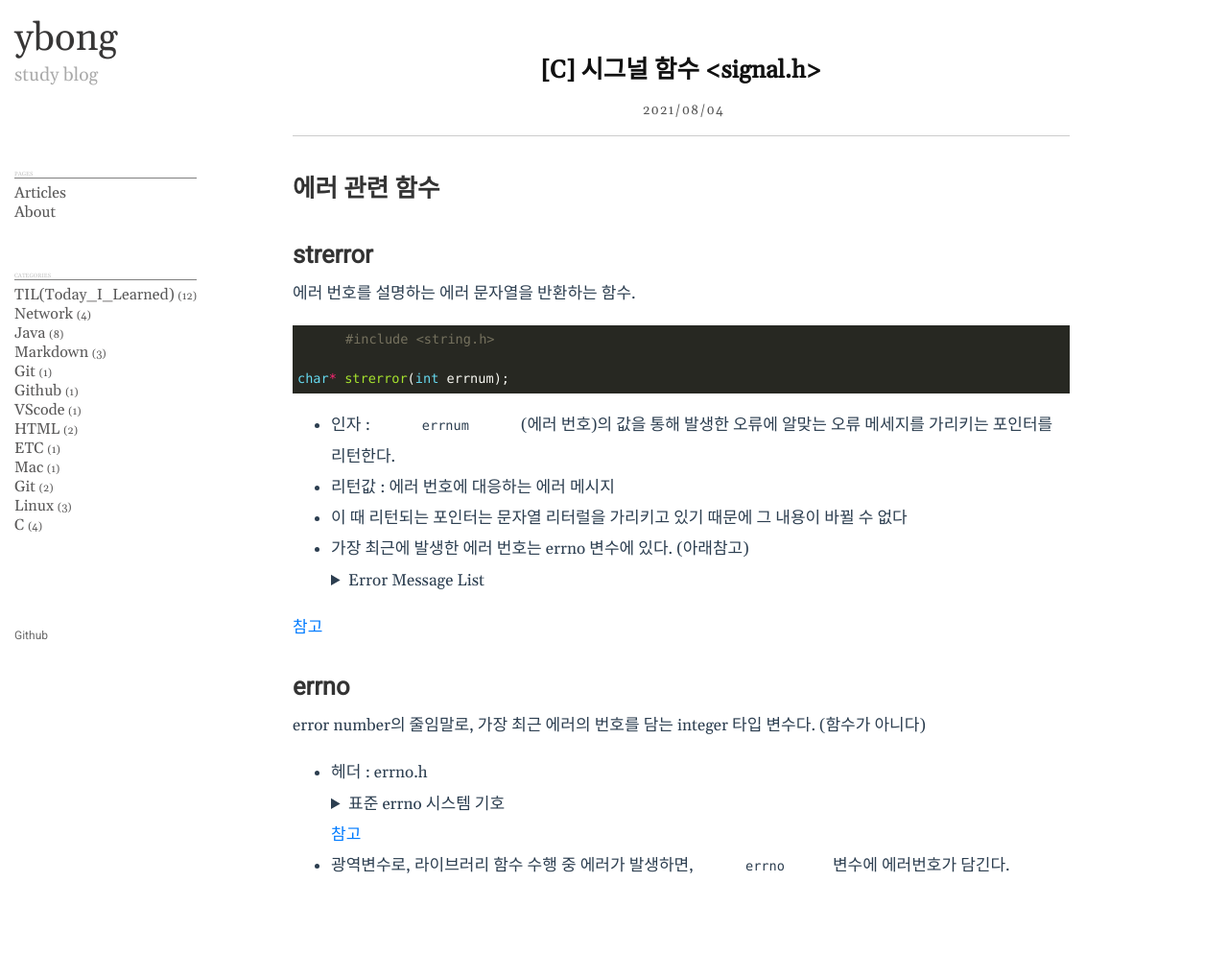
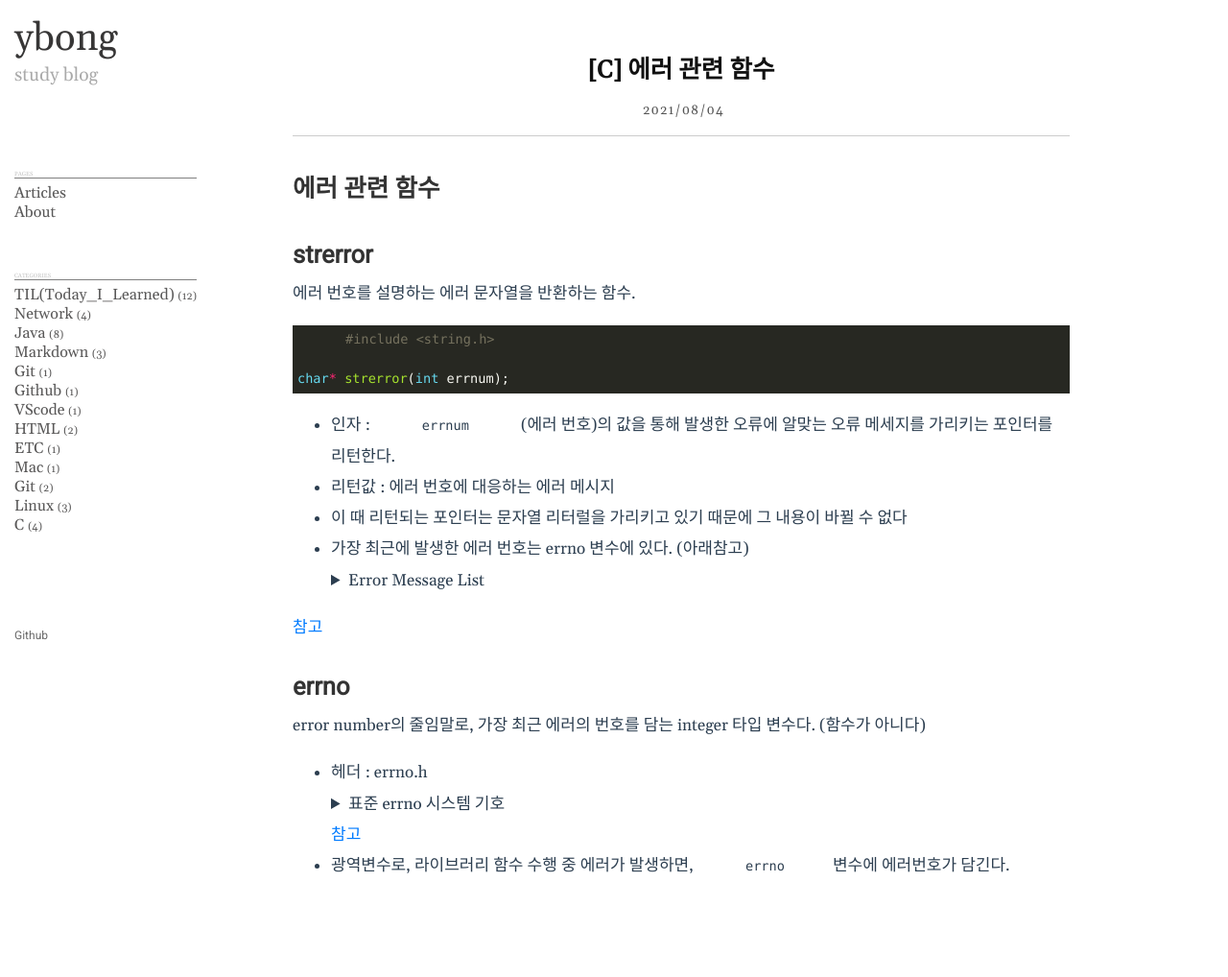
Before and after one commit to yeawonbong/yeawonbong.github.io, a Jekyll site: the page built from _posts/2021-08-04-[C] 에러 관련 함수.markdown, in a window 1280 px wide. Shown: the whole page at 96% size. Built offline with Jekyll 4.4.1, drawn with Linux system fonts in a browser that asks for light colours.

Commit message:
0804_posting

```diff
--- a/_posts/2021-08-04-[C] 디렉토리 관련 함수.markdown
+++ b/_posts/2021-08-04-[C] 디렉토리 관련 함수.markdown
@@ -1,6 +1,6 @@
 ---
 layout: post
-title: "[C] 디렉토리 관련 함수"
+title: "[C] 디렉토리 관련 함수 <dirend.h>"
 date: 2021-08-04 23:59:00 +0900
 category: C
 ---
--- a/_posts/2021-08-04-[C] 시그널 관련 함수.markdown
+++ b/_posts/2021-08-04-[C] 시그널 관련 함수.markdown
@@ -1,6 +1,6 @@
 ---
 layout: post
-title: "[C] 시그널 함수 <signal.h>"
+title: "[C] 시그널 관련 함수 <signal.h>"
 date: 2021-08-04 23:59:00 +0900
 category: C
 ---
--- a/_posts/2021-08-04-[C] 에러 관련 함수.markdown
+++ b/_posts/2021-08-04-[C] 에러 관련 함수.markdown
@@ -1,6 +1,6 @@
 ---
 layout: post
-title: "[C] 시그널 함수 <signal.h>"
+title: "[C] 에러 관련 함수"
 date: 2021-08-04 23:59:00 +0900
 category: C
 ---
```
